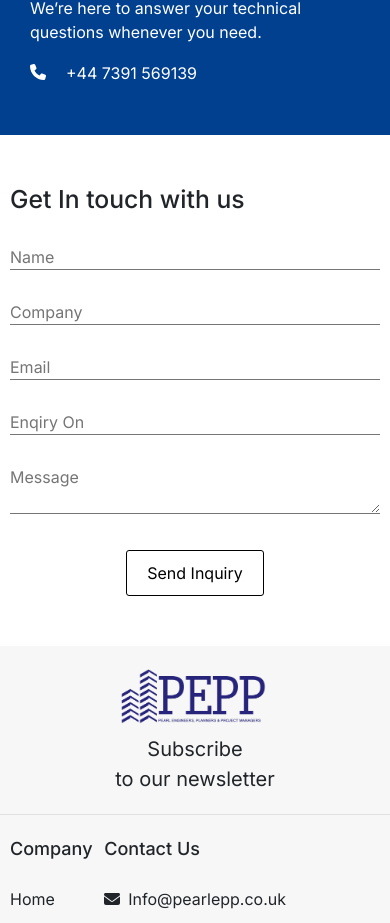
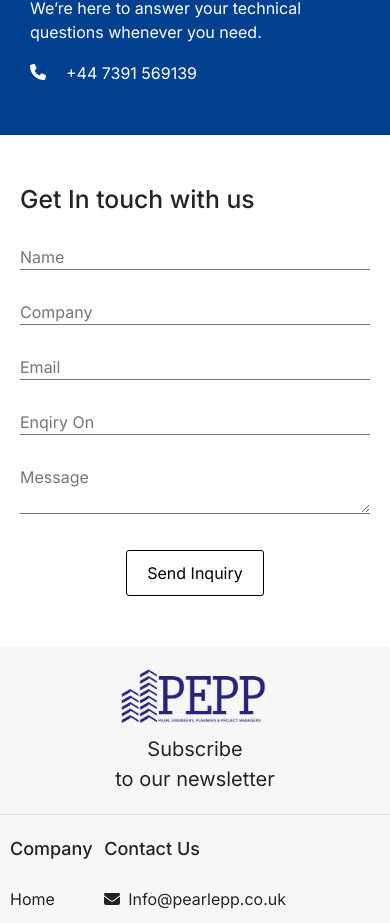
Before and after one commit to mubasheransari/pearl, a Next.js app: page /contactUs in a window 390 px wide. Shown: the part 978-1901 px from the top of the page. Built offline with nearby package versions, Linux system fonts and the light colour scheme.

Commit message:
spacing fix

```diff
--- a/src/app/contactUs/style.module.scss
+++ b/src/app/contactUs/style.module.scss
@@ -85,22 +85,27 @@
 
     .getInTouch {
         padding: 50px 0 50px 0;
+
         @media (max-width:767px) {
-            padding-right:10px;
-            padding-left:10px;
+            padding-right: 20px;
+            padding-left: 20px;
         }
+
         .formBody {
             display: flex;
             flex-wrap: wrap;
             justify-content: space-between;
             margin-top: 30px;
+
             .formBox {
                 width: 45%;
                 margin-bottom: 20px;
+
                 @media (max-width:767px) {
                     width: 100%;
                     margin-bottom: 0;
                 }
+
                 &.message {
                     width: 100%;
                 }
```
